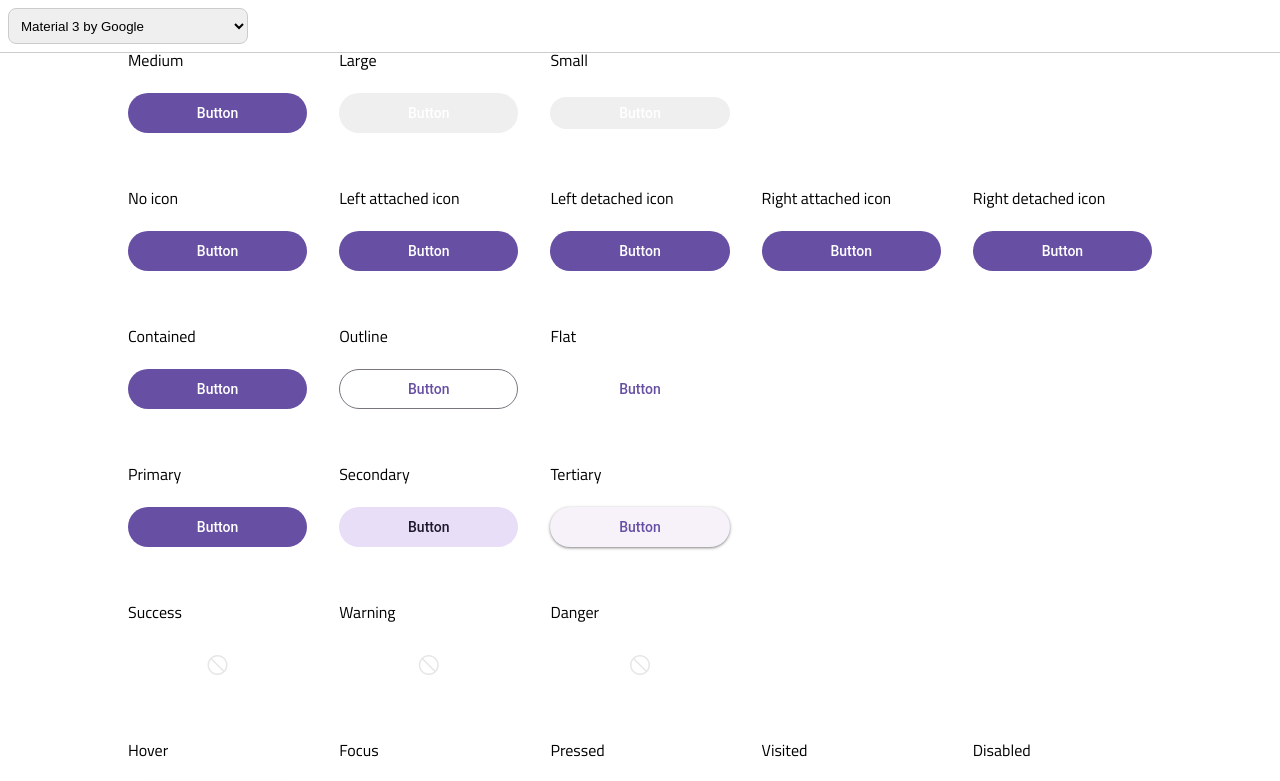
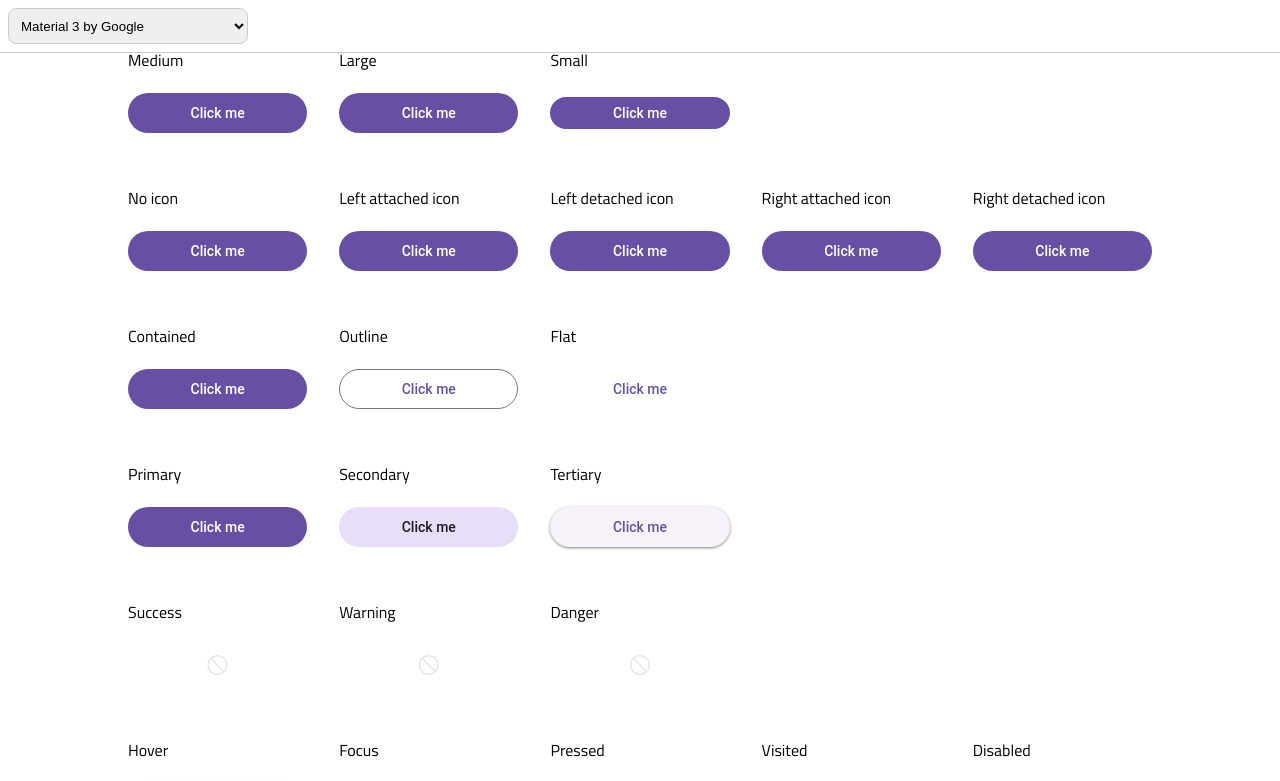
Before and after one commit to rodrigojcmello/kiskadee, a React (Vite) app in the folder packages/react/: page / in a window 1280 px wide. Shown: the top 781 px of the page. Built offline with nearby package versions, Linux system fonts and the light colour scheme.

Commit message:
feat: manage style with a class now

```diff
--- a/packages/react/src/components/Button/Button.tsx
+++ b/packages/react/src/components/Button/Button.tsx
@@ -2,7 +2,7 @@ import type { FC } from 'react';
 import { useContext, useMemo } from 'react';
 import type { ButtonProps } from './Button.types';
 import { KiskadeeContext } from '../../context';
-import { ButtonStyled, elementText } from './Button.style';
+import { ButtonStyled } from './Button.style';
 import { ElementContainer } from './elements/01_container';
 
 export const ButtonOld: FC<ButtonProps> = ({
@@ -85,26 +85,32 @@ export const Button: FC<ButtonProps> = ({
   const classeName = ['button'];
   if (interaction) classeName.push(`--${interaction}`);
 
-  const styleButton = useMemo(() => new ElementContainer(style), [style]);
+  const button = useMemo(() => new ElementContainer(style), [style]);
 
   return (
     <button
       className={[
         ...classeName,
-        styleButton.width(),
-        styleButton.radius(),
-        styleButton.textAlign(),
-        styleButton.border(),
-        styleButton.background(),
-        styleButton.core(),
-        styleButton.base(),
+        button.container.width,
+        button.container.radius,
+        button.container.textAlign,
+        button.container.border,
+        button.container.background,
+        button.container.base,
+        button.container.core,
       ]
         .join(' ')
         .trim()}
       type="button"
       onClick={onClick}
     >
-      <span className={`button__text ${elementText(style)}`}>Button</span>
+      <span
+        className={['button__text', button.text.core, button.text.base]
+          .join(' ')
+          .trim()}
+      >
+        {text}
+      </span>
     </button>
   );
 };
--- a/packages/react/src/components/Button/elements/01_container.ts
+++ b/packages/react/src/components/Button/elements/01_container.ts
@@ -6,6 +6,9 @@ import type {
   ButtonSchema,
   Size,
   ContainerOptions,
+  InteractionState,
+  ButtonElementContainer,
+  ButtonElementText,
 } from '../Button.types';
 
 const timingFunction = 'ease';
@@ -26,36 +29,107 @@ type ElementContainerProps = {
 };
 
 export class ElementContainer {
-  private readonly size: ElementContainerProps['size'];
+  private readonly _size: ElementContainerProps['size'];
 
-  private readonly typeStyle: ElementContainerProps['typeStyle'];
+  private readonly _typeStyle: ElementContainerProps['typeStyle'];
 
-  private readonly variant: ElementContainerProps['variant'];
+  private readonly _variant: ElementContainerProps['variant'];
 
   private readonly _width: ElementContainerProps['width'];
 
-  private readonly options: ContainerOptions | undefined;
+  private readonly _options: ContainerOptions | undefined;
 
-  private readonly borderRadius: ElementContainerProps['borderRadius'];
+  private readonly _borderRadius: ElementContainerProps['borderRadius'];
 
   private readonly _textAlign: ButtonProps['textAlign'];
 
-  private readonly theme: ButtonSchema | undefined;
+  private readonly _theme: ButtonSchema | undefined;
 
-  private readonly baseStyle: CSSProperties;
+  private readonly _iconLeft: ButtonProps['iconLeft'];
 
-  private readonly containerStyle: CSSProperties;
+  private readonly _iconRight: ButtonProps['iconRight'];
+
+  private readonly _iconType: ButtonProps['iconType'];
 
   constructor(style: ElementContainerProps) {
-    this.size = style.size;
-    this.typeStyle = style.typeStyle;
-    this.variant = style.variant;
-    this.borderRadius = style.borderRadius;
-    this.theme = style.theme;
+    this._size = style.size;
+    this._typeStyle = style.typeStyle;
+    this._variant = style.variant;
+    this._borderRadius = style.borderRadius;
+    this._theme = style.theme;
     this._textAlign = style.textAlign;
     this._width = style.width;
-    this.options = style.theme?.container?.option;
-    this.baseStyle = {
+    this._options = style.theme?.container?.option;
+    this._iconLeft = style.iconLeft;
+    this._iconRight = style.iconRight;
+    this._iconType = style.iconType;
+  }
+
+  private width() {
+    return css({
+      width: this._width === 'block' ? '100%' : 'auto',
+      minWidth: this._width === 'min' ? this._options?.widthMin : 0,
+    })();
+  }
+
+  private radius() {
+    return css({
+      borderRadius: this._options?.borderRadius?.[this._borderRadius] || 0,
+    })();
+  }
+
+  private textAlign() {
+    return css({
+      textAlign:
+        this._textAlign && this._options?.textAlign?.[this._textAlign]
+          ? this._textAlign
+          : this._options?.textAlign?.default,
+    })();
+  }
+
+  private background() {
+    const containerStyle = this.getStyle<ButtonElementContainer>('container');
+
+    return css({
+      backgroundColor: containerStyle?.backgroundColor,
+    })();
+  }
+
+  private border() {
+    const containerStyle = this.getStyle<ButtonElementContainer>('container');
+
+    return css({
+      border: containerStyle?.borderWidth ? undefined : 'none',
+      borderColor: containerStyle?.borderColor,
+      borderStyle: containerStyle?.borderStyle,
+      borderWidth: containerStyle?.borderWidth,
+    })();
+  }
+
+  get container() {
+    return {
+      border: this.border(),
+      background: this.background(),
+      textAlign: this.textAlign(),
+      radius: this.radius(),
+      width: this.width(),
+      core: this.containerCore(),
+      base: this.containerBase(),
+    };
+  }
+
+  get text() {
+    return {
+      base: this.textBase(),
+      core: css({
+        ...this.getStyle<ButtonElementText>('text'),
+      })(),
+    };
+  }
+
+  // eslint-disable-next-line class-methods-use-this
+  private containerBase() {
+    return css({
       padding: 0,
       cursor: 'pointer',
       fontSize: '16px',
@@ -66,133 +140,99 @@ export class ElementContainer {
       display: 'flex',
       alignItems: 'center',
       justifyContent: 'center',
-    };
-    this.containerStyle = {
-      ...this.theme?.container?.base?.rest?.[this.size],
-      ...this.theme?.container?.base?.rest?.[this.size],
-      ...this.theme?.container?.type?.[this.typeStyle]?.base?.[this.size],
-      ...this.theme?.container?.type?.[this.typeStyle]?.base?.[this.size],
-      ...this.theme?.container?.type?.[this.typeStyle]?.variant?.[this.variant]
-        ?.rest?.[this.size],
-      ...this.theme?.container?.type?.[this.typeStyle]?.variant?.[this.variant]
-        ?.rest?.[this.size],
+    })();
+  }
+
+  private textBase() {
+    return css({
+      width:
+        this._iconType === 'detached' || !(this._iconLeft || this._iconRight)
+          ? '100%'
+          : 'auto',
+      whiteSpace: 'nowrap',
+      transitionProperty: 'color, font-size, padding',
+      transitionDuration: duration,
+      transitionTimingFunction: timingFunction,
+    })();
+  }
+
+  private getStateStyle(element: keyof ButtonSchema, state: InteractionState) {
+    return {
+      ...this._theme?.[element]?.base?.[state]?.[this._size],
+      ...this._theme?.[element]?.type?.[this._typeStyle]?.variant?.[
+        this._variant
+      ]?.[state]?.[this._size],
     };
   }
 
-  width() {
-    return css({
-      width: this._width === 'block' ? '100%' : 'auto',
-      minWidth: this._width === 'min' ? this.options?.widthMin : 0,
-    })();
+  private getStyle<T extends CSSProperties>(
+    element: keyof ButtonSchema
+  ): T | Record<string, never> {
+    return {
+      ...this._theme?.[element]?.base?.rest?.md,
+      ...this._theme?.[element]?.base?.rest?.[this._size],
+      ...this._theme?.[element]?.type?.[this._typeStyle]?.base?.md,
+      ...this._theme?.[element]?.type?.[this._typeStyle]?.base?.[this._size],
+      ...this._theme?.[element]?.type?.[this._typeStyle]?.variant?.[
+        this._variant
+      ]?.rest?.md,
+      ...this._theme?.[element]?.type?.[this._typeStyle]?.variant?.[
+        this._variant
+      ]?.rest?.[this._size],
+    } as T;
   }
 
-  radius() {
-    return css({
-      borderRadius: this.options?.borderRadius?.[this.borderRadius] || 0,
-    })();
-  }
-
-  textAlign() {
-    return css({
-      textAlign:
-        this._textAlign && this.options?.textAlign?.[this._textAlign]
-          ? this._textAlign
-          : this.options?.textAlign?.default,
-    })();
-  }
-
-  background() {
-    return css({
-      backgroundColor: this.containerStyle?.backgroundColor,
-    })();
-  }
-
-  border() {
-    return css({
-      border: this.containerStyle?.borderWidth ? undefined : 'none',
-      borderColor: this.containerStyle?.borderColor,
-      borderStyle: this.containerStyle?.borderStyle,
-      borderWidth: this.containerStyle?.borderWidth,
-    })();
-  }
-
-  base() {
-    return css(this.baseStyle as Record<string, string>)();
-  }
-
-  core() {
-    // Hover ---------------------------------------------------------------------
-
-    const elementContainerHover = {
-      ...this.theme?.container?.base?.hover?.[this.size],
-      ...this.theme?.container?.type?.[this.typeStyle]?.variant?.[this.variant]
-        ?.hover?.[this.size],
+  private containerCore() {
+    const containerStyle = {
+      ...this.getStyle<ButtonElementContainer>('container'),
     };
 
-    // Pressed -------------------------------------------------------------------
-
-    const elementContainerPressed = {
-      ...this.theme?.container?.base?.pressed?.[this.size],
-      ...this.theme?.container?.type?.[this.typeStyle]?.variant?.[this.variant]
-        ?.pressed?.[this.size],
-    };
-
-    // Focus ---------------------------------------------------------------------
-
-    const elementContainerFocus = {
-      ...this.theme?.container?.base?.focus?.[this.size],
-      ...this.theme?.container?.type?.[this.typeStyle]?.variant?.[this.variant]
-        ?.focus?.[this.size],
-    };
-
-    // Visited -------------------------------------------------------------------
-
-    const elementContainerVisited = {
-      ...this.theme?.container?.base?.visited?.[this.size],
-      ...this.theme?.container?.type?.[this.typeStyle]?.variant?.[this.variant]
-        ?.visited?.[this.size],
-    };
-
-    // Disabled ------------------------------------------------------------------
-
-    const elementContainerDisabled = {
-      ...this.theme?.container?.base?.disabled?.[this.size],
-      ...this.theme?.container?.type?.[this.typeStyle]?.variant?.[this.variant]
-        ?.disabled?.[this.size],
-    };
-
-    const x = { ...this.containerStyle };
-
-    delete x.backgroundColor;
-    delete x.borderColor;
-    delete x.borderWidth;
-    delete x.borderStyle;
+    delete containerStyle.backgroundColor;
+    delete containerStyle.borderColor;
+    delete containerStyle.borderWidth;
+    delete containerStyle.borderStyle;
 
     return css({
-      ...x,
+      ...containerStyle,
 
+      // HOVER
       '&:hover, &.--hover': {
-        ...elementContainerHover,
+        ...this.getStateStyle('container', 'hover'),
+        '& .button__text': {
+          ...this.getStateStyle('text', 'hover'),
+        },
       },
 
       // PRESSED
       '&:active, &.--pressed': {
-        ...elementContainerPressed,
+        ...this.getStateStyle('container', 'pressed'),
+        '& .button__text': {
+          ...this.getStateStyle('text', 'pressed'),
+        },
       },
 
       // FOCUS
       '&:focus-visible, &.--focus': {
-        ...elementContainerFocus,
+        ...this.getStateStyle('container', 'focus'),
+        '& .button__text': {
+          ...this.getStateStyle('text', 'focus'),
+        },
       },
 
       // VISITED
       '&:visited, &.--visited': {
-        ...elementContainerVisited,
+        ...this.getStateStyle('container', 'visited'),
+        '& .button__text': {
+          ...this.getStateStyle('text', 'visited'),
+        },
       },
 
       // DISABLED
       '&:disabled, &--disabled': {
-        ...elementContainerDisabled,
+        ...this.getStateStyle('container', 'disabled'),
+        '& .button__text': {
+          ...this.getStateStyle('text', 'disabled'),
+        },
       },
     })();
   }
```
Also changed, not shown: packages/react/src/components/Button/Button.types.ts (+46 -46 lines).
